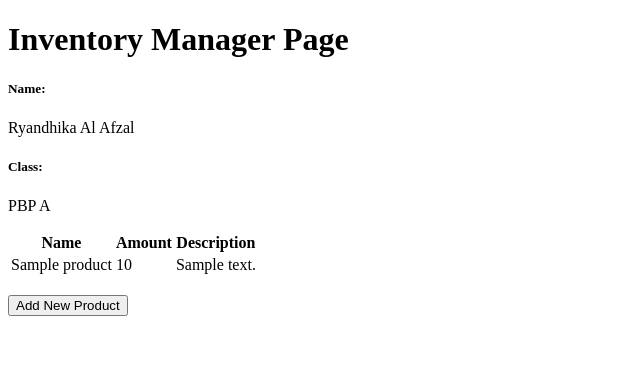
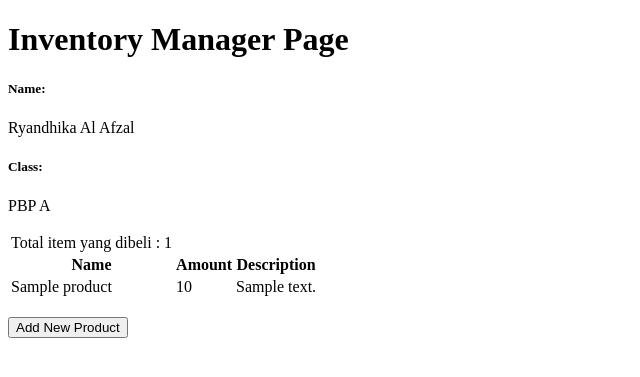
Before and after one commit to RyanAfzal/inventory_manager, a Django app: page / in a window 1280 px wide. Shown: the top 377 px of the page, without its empty margins (0-640 px from the left). Run offline with Django 4.2, Linux system fonts and the light colour scheme; tables that the repository leaves empty hold one stand-in row (values such as "Sample post").

Commit message:
Menambahkan bonus

```diff
--- a/main/templates/main.html
+++ b/main/templates/main.html
@@ -9,6 +9,7 @@
     <p>{{ class }}<p>
 
     <table>
+        <td>Total item yang dibeli : {{products|length}}</td>
         <tr>
             <th>Name</th>
             <th>Amount</th>
```
